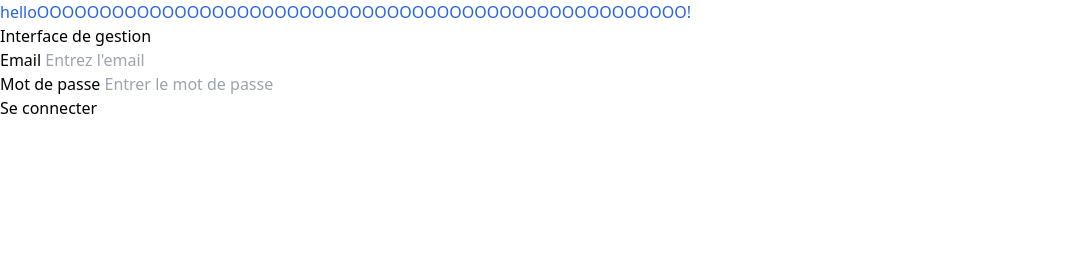
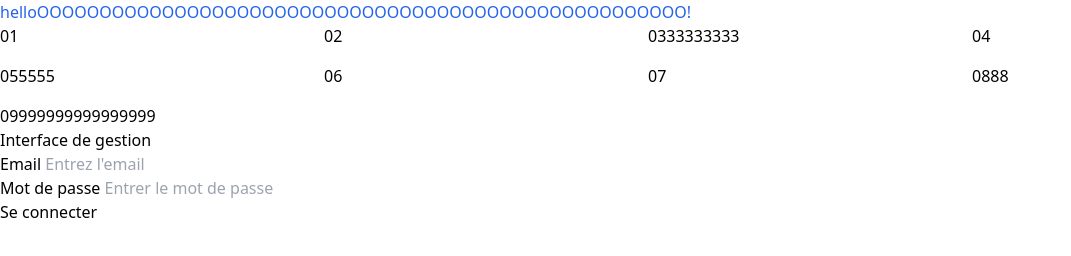
Before and after one commit to 0ri0n09/projet-persevere-gestion, a website: page public/index.html in a window 1280 px wide. Shown: the whole page, without its empty margins (0-1071 px from the left). Drawn offline with nearby package versions, Linux system fonts and the light colour scheme; files that its build step writes are made by us from their sources; no server answers.

Commit message:
test Tailwind

```diff
--- a/public/index.html
+++ b/public/index.html
@@ -11,6 +11,17 @@
     </head>
     <body>
         <div class="text-blue-600">helloOOOOOOOOOOOOOOOOOOOOOOOOOOOOOOOOOOOOOOOOOOOOOOOOOOOO!</div>
+        <div class="grid grid-cols-4 gap-4">
+            <div>01</div>
+            <div>02</div>
+            <div>0333333333</div>
+            <div>04</div>
+            <div>055555</div>
+            <div>06</div>
+            <div>07</div>
+            <div>0888</div>
+            <div>09999999999999999</div>
+          </div>
 
         <div class="limiter">
             <div class="container-login100">
```
